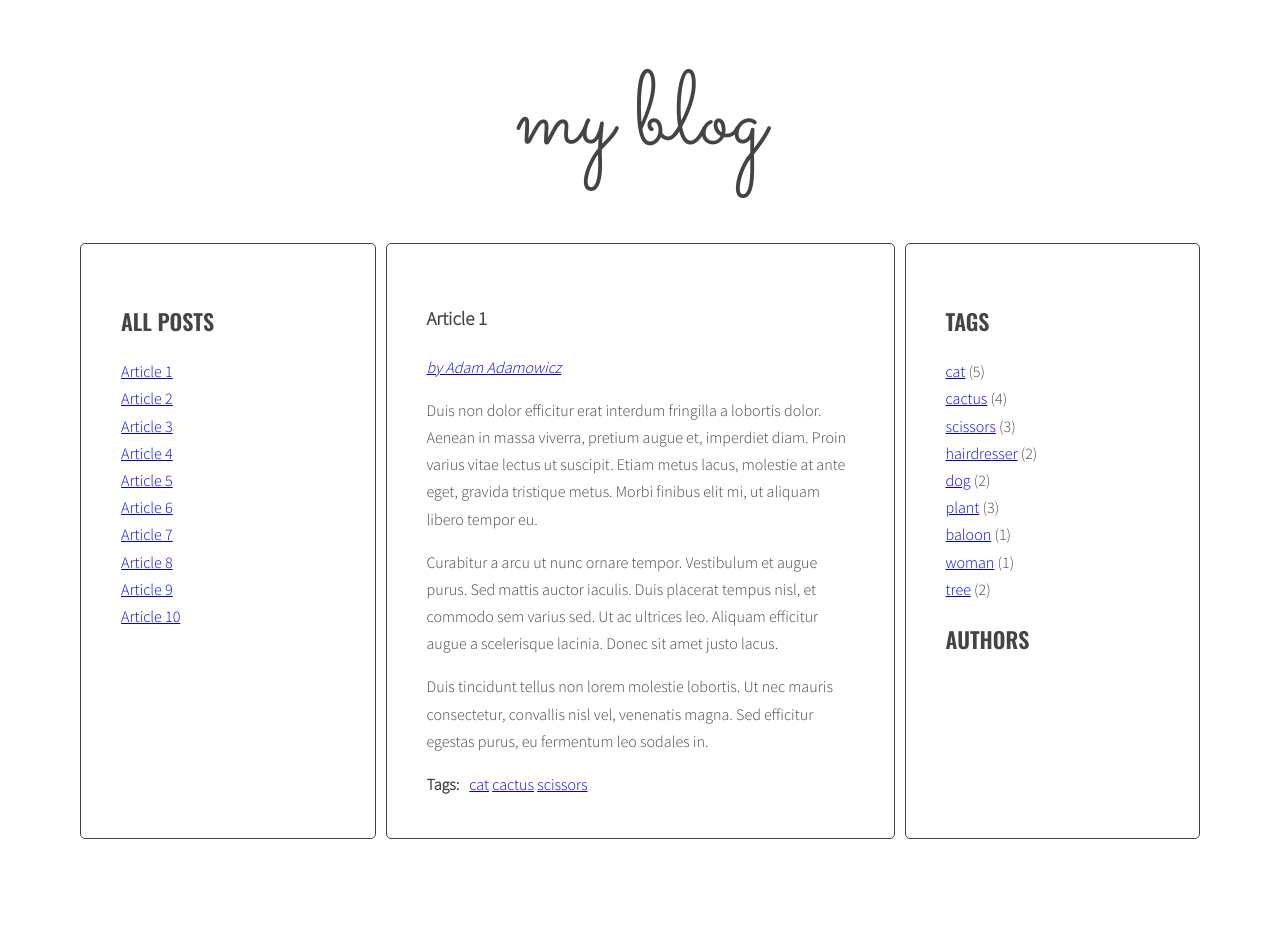
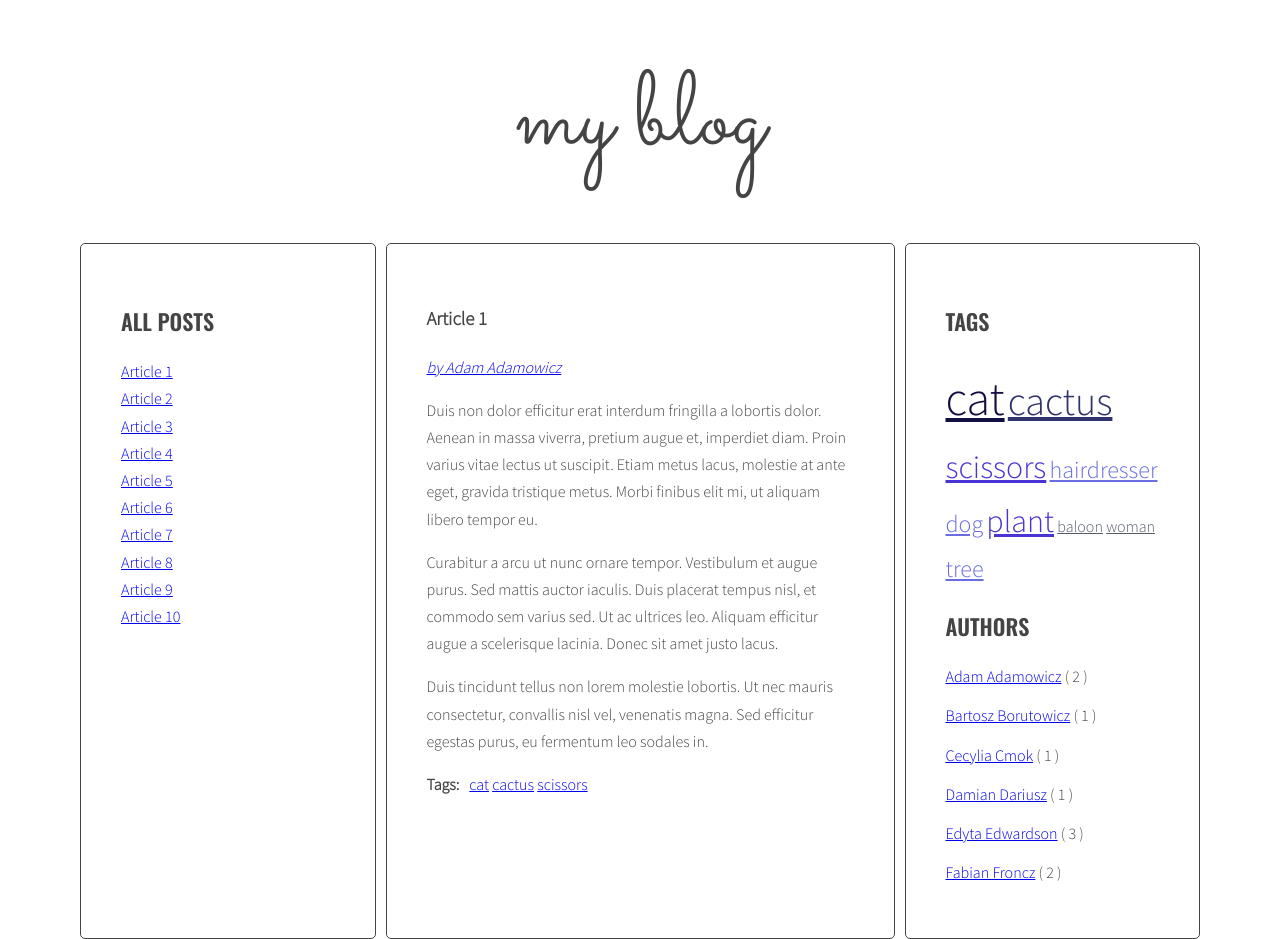
Before and after one commit to KaJurczak/javascript-blog, a website: page index.html in a window 1280 px wide. Shown: the top 939 px of the page. Drawn offline with nearby package versions, Linux system fonts and the light colour scheme.

Commit message:
Add list of authors

```diff
--- a/index.html
+++ b/index.html
@@ -223,8 +223,8 @@
               <li><a href="#">news</a> <span>(6)</span></li> -->
             </ul>
             <h2 class="section-title">Authors</h2>
-            <!-- <ul class="list authors">
-              <li>
+            <ul class="list authors">
+              <!-- <li>
                 <a href="#">
                   <span class="author-name">Kitty Toebean</span>
                 </a>
@@ -243,8 +243,8 @@
                 <a href="#">
                   <span class="author-name">Marion Berry</span>
                 </a>
-              </li>
-            </ul> -->
+              </li>-->
+            </ul>
           </aside>
         </main>
       </div>
--- a/js/script.js
+++ b/js/script.js
@@ -56,6 +56,7 @@ const optArticleSelector = '.post',
   //optTagsListSelector = '.tags.list',
   optCloudClassCount = 5,
   optCloudClassPrefix = 'tag-size-';
+  //optAuthorListSelector = '.list .authors';
 
 function generateTitleLinks(customSelector = ''){
 
@@ -131,16 +132,10 @@ function CalculateTagsParams(allTags){
 
     console.log('params.max is:', params.max);
 
-    //const maxTag = Math.max(allTags[tag]);
-    //console.log('const maxTag is:', maxTag);
-
     /*find the rarest tags*/
     params.min = Math.min(allTags[tag], params.min);
 
     console.log('params.min is:', params.min);
-
-    //const minTag = Math.min(allTags[tag]);
-    //console.log('const minTag is:', minTag);
 
     /*CLOSE LOOP: for each tags */
   }
@@ -252,7 +247,7 @@ function generateTags(){
   for (let tagArray in allTags) {
 
     /* [NEW] generate code of a link and add it to allTagsHTML */
-    allTagsHTML += '<li>' + '<a class="' + optCloudClassPrefix + calculateTagClass(allTags[tagArray], tagsParams) + '" href="#tag-' + tagArray + '">' + tagArray + '</a>' + ' (' + allTags[tagArray] + ')' + '</li>';
+    allTagsHTML += '  ' + '<a class="' + optCloudClassPrefix + calculateTagClass(allTags[tagArray], tagsParams) + '" href="#tag-' + tagArray + '">' + tagArray + '</a>' + '  ';
 
     console.log('allTagsHTML to: ', allTagsHTML);
 
@@ -337,7 +332,44 @@ function addClickListenersToTags(){
 addClickListenersToTags();
 
 
+function CalculateAuthorsParams(allAuthors){
+
+  console.log('function CalculateAuthorsParams run');
+
+  /* Create object with two keys - max and min value*/
+  const params = {max: 0, min: 999999};
+
+  /*START LOOP: for each authors */
+  for (let author in allAuthors){
+
+    console.log('Value of authors ' + author + ' in allAuthors is:' + allAuthors[author]);
+
+    /*find the most common authors*/
+    params.max = Math.max(allAuthors[author], params.max);
+
+    console.log('params.max is:', params.max);
+
+    /*find the rarest authors*/
+    params.min = Math.min(allAuthors[author], params.min);
+
+    console.log('params.min is:', params.min);
+
+    /*CLOSE LOOP: for each authors */
+  }
+
+  /*return value of params */
+  console.log('params is:', params);
+
+  return params;
+
+}
+
+
 function generateAuthors(){
+
+  /* [NEW] create a new variable allAuthors with an empty array */
+  let allAuthors = {};
+
   /* find all articles */
   const articles = document.querySelectorAll(optArticleSelector);
 
@@ -359,6 +391,17 @@ function generateAuthors(){
 
     console.log('stała linkHTML to: ', linkHTML);
 
+    /* [NEW] check if this link is NOT already in allAuthors */
+    if(!Object.prototype.hasOwnProperty.call(allAuthors, articleNewAuthor)){  //??????? old version: if(!allTags.hasOwnProperty(tagArray)){
+
+      /* [NEW] add author to allAuthors object */
+      allAuthors[articleNewAuthor] = 1;
+    }
+    else {
+      allAuthors[articleNewAuthor]++;
+    }
+    console.log('let allAuthors is: ', allAuthors);
+
     /* insert HTML of the link into the author wrapper */
     articleAuthor.innerHTML = linkHTML;
 
@@ -366,6 +409,38 @@ function generateAuthors(){
 
   /* END LOOP: for every article: */
   }
+
+  /* [NEW] find list of authors in right column */
+  const authorList = document.querySelector('.list.authors');
+
+  console.log('authorList to: ', authorList);
+
+  /* [NEW] Calculeate number of authors*/
+  const authorsParams = CalculateAuthorsParams(allAuthors);
+
+  console.log('const authorsParams is: ', authorsParams);
+
+  /* [NEW] create variable for all links HTML code */
+  let allAuthorsHTML = '';
+
+  /* [NEW] START LOOP: for each author in allAuthors: */
+  for (let allAuthor in allAuthors) {
+
+    /* [NEW] generate code of a link and add it to allAuthorsHTML */
+    allAuthorsHTML += '<li>' + '<a href="#author-' + allAuthor + '">' + allAuthor + '</a>'  + ' ( ' + allAuthors[allAuthor] + ' ) ' + '</li>';
+
+    console.log('allAuthorsHTML to: ', allAuthorsHTML);
+
+  /* [NEW] END LOOP: for each author in allAuthors: */
+  }
+
+  /* [NEW] add html from allAuthorsHTML to authorList */
+  console.log('poza pętlą allAuthorsHTML:', allAuthorsHTML);
+
+  authorList.innerHTML = allAuthorsHTML;
+
+  console.log('authorList:', authorList);
+
 }
 
 generateAuthors();
--- a/sass/style.scss
+++ b/sass/style.scss
@@ -8,6 +8,7 @@ $color-dark: #444;
 $font-logo: 'Sacramento', cursive;
 $font-header: 'Oswald', sans-serif;
 $font-text: 'Source Sans Pro', sans-serif;
+$font-main-size: 16px;
 
 /* Global */
 
@@ -20,7 +21,7 @@ body {
   font-family: $font-text;
   color: $color-dark;
   font-weight: 300;
-  font-size: 16px;
+  font-size: $font-main-size;
   line-height: 1.7;
 }
 
@@ -125,3 +126,32 @@ body {
     margin: 0 10px 0 0;
   }
 }
+
+.tags a {
+  //text-decoration: none;
+}
+
+.tag-size-1 {
+  font-size: 1*$font-main-size;
+  color: #535c68;
+}
+
+.tag-size-2 {
+  font-size: 1.5*$font-main-size;
+  color: #686de0;
+}
+
+.tag-size-3 {
+  font-size: 2*$font-main-size;
+  color: #4834d4;
+}
+
+.tag-size-4 {
+  font-size: 2.5*$font-main-size;
+  color: #30336b;
+}
+
+.tag-size-5 {
+  font-size: 3*$font-main-size;
+  color: #130f40;
+}
```
Also changed, not shown: css/style.css, 1 other file.
